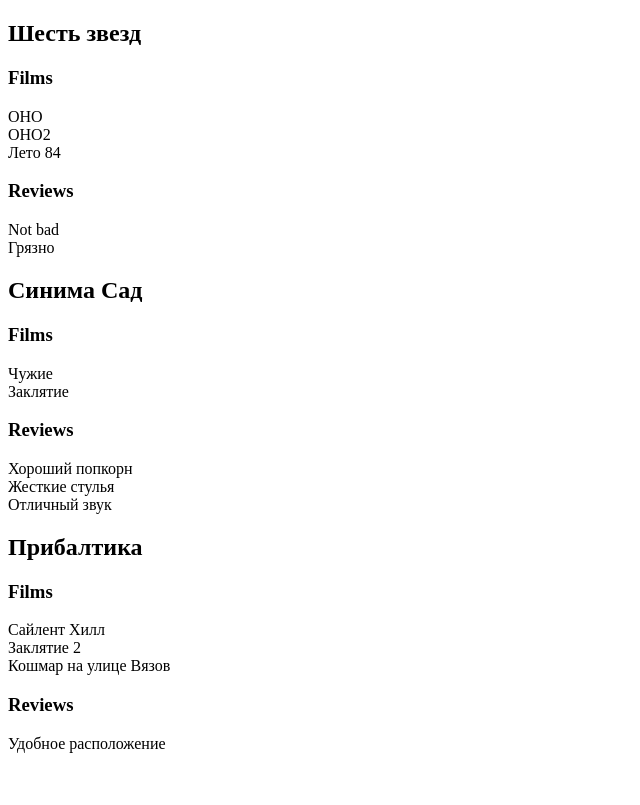
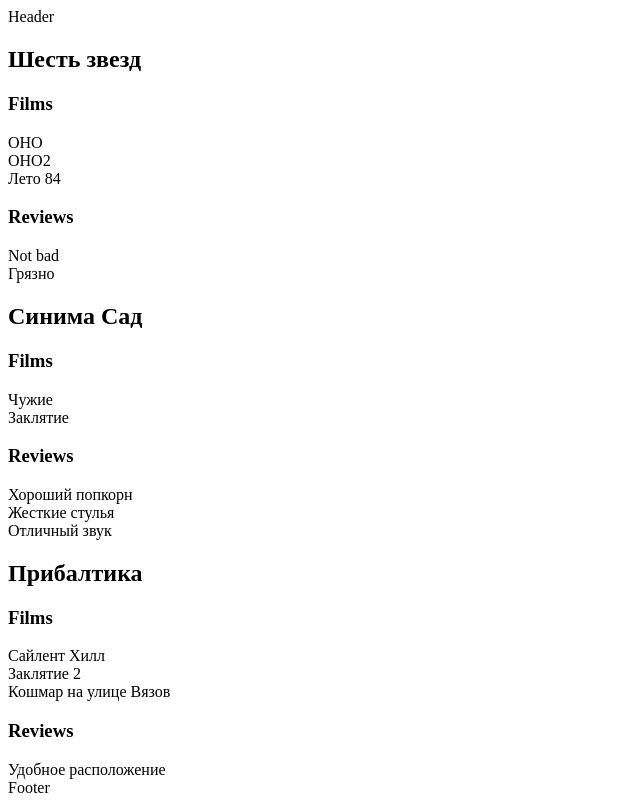
Before and after one commit to and-adad/simple-react-app, a React (Vite) app: page / in a window 1280 px wide. Shown: the whole page, without its empty margins (0-640 px from the left). Built offline with nearby package versions, Linux system fonts and the light colour scheme.

Commit message:
Отобразил Header и Footer но выглядит это не очень

```diff
--- a/src/App.jsx
+++ b/src/App.jsx
@@ -2,5 +2,11 @@
 import { cinemas } from "./constants/mock";
 
 export function App () {
-  return <Cimemas cinemas={cinemas} />;
+  return (
+  <>
+    <header>Header</header>
+    <Cimemas cinemas={cinemas} />
+    <footer>Footer</footer>
+  </>
+);
 }
```
